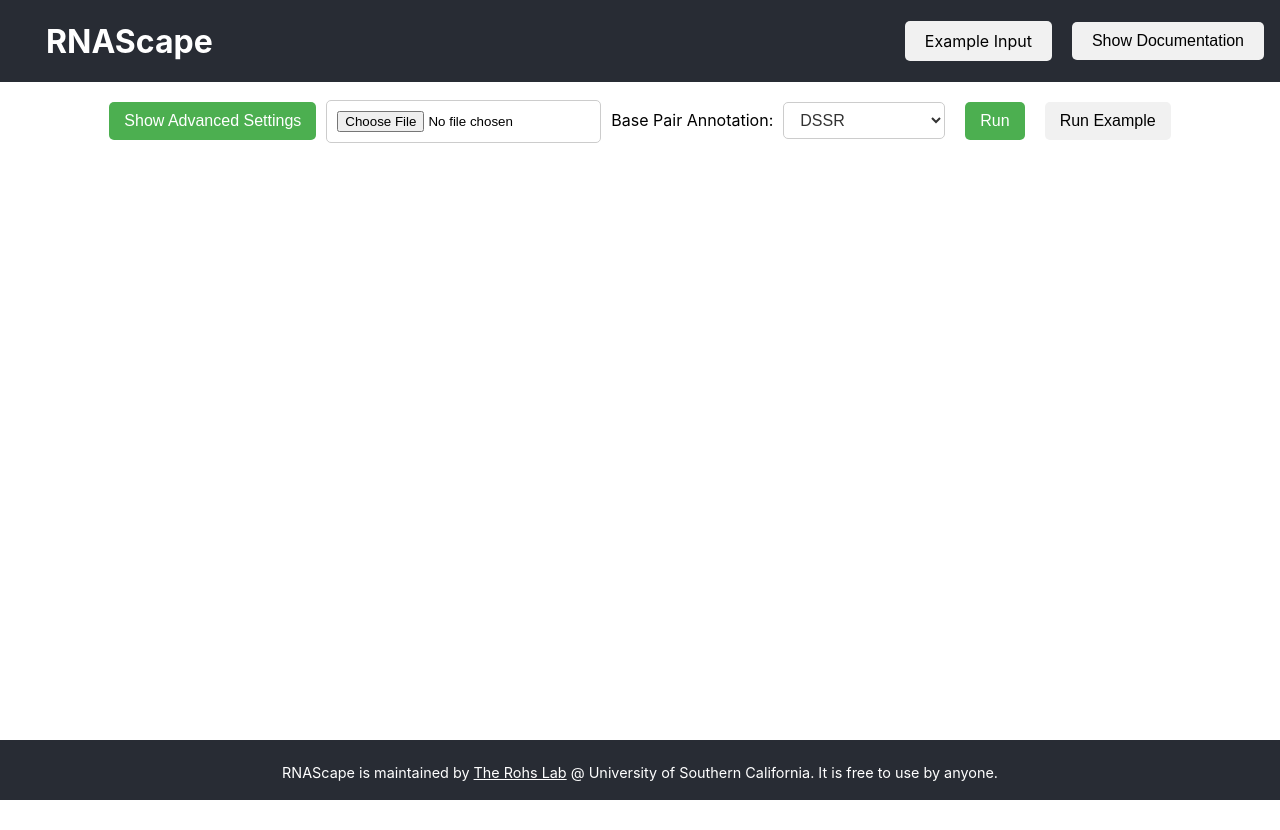
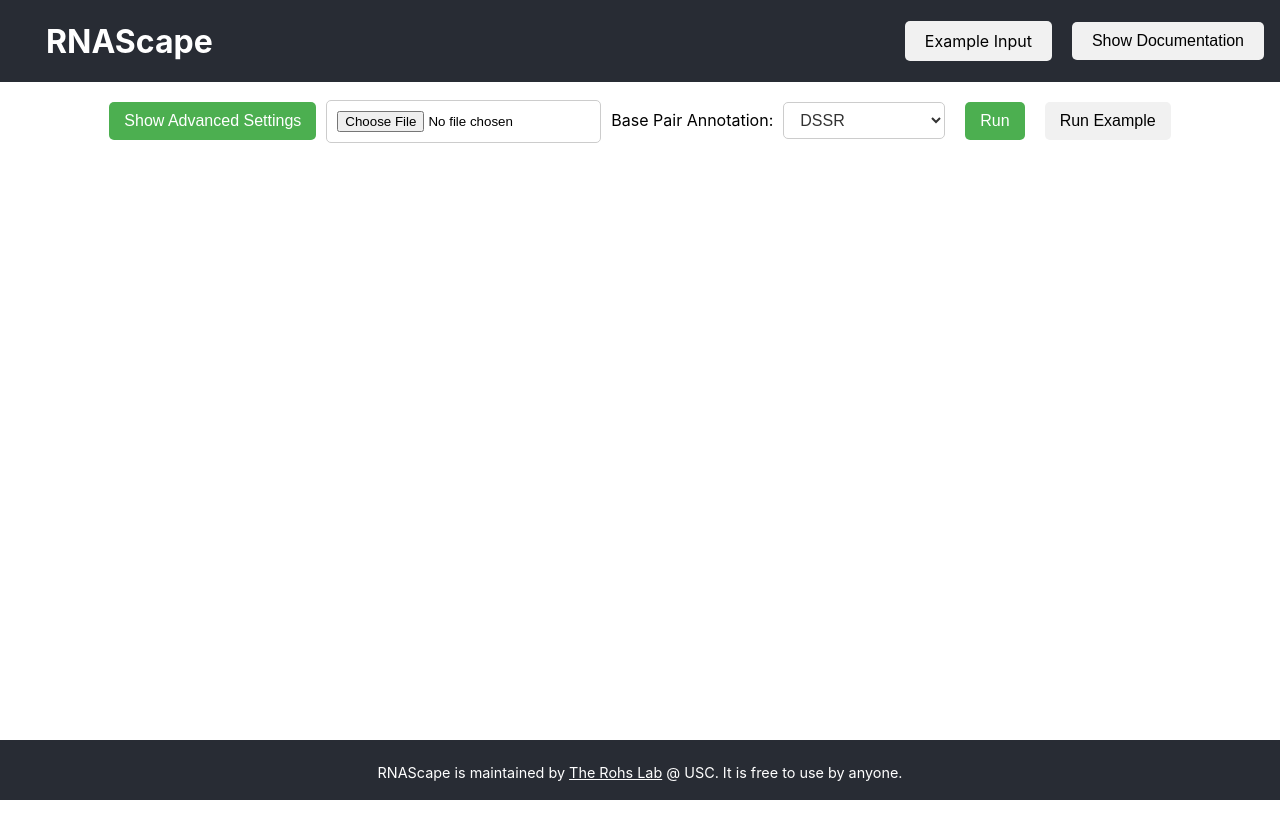
Before and after one commit to timkartar/RNAscape, a React (Create React App) app in the folder frontend/: page / in a window 1280 px wide. Built offline with nearby package versions, Linux system fonts and the light colour scheme.

Commit message:
idk anymore man

```diff
--- a/frontend/src/App.js
+++ b/frontend/src/App.js
@@ -874,7 +874,7 @@
         </div>
       )}
       <footer className="app-footer">
-      <p>RNAScape is maintained by <a href="https://www.rohslab.org/">The Rohs Lab</a> @ University of Southern California. It is free to use by anyone.</p>
+      <p>RNAScape is maintained by <a href="https://www.rohslab.org/">The Rohs Lab</a> @ USC. It is free to use by anyone.</p>
     </footer>
     </div>
   );
```
Also changed, not shown: 7 other files (tests, documents, lock files or other folders).
